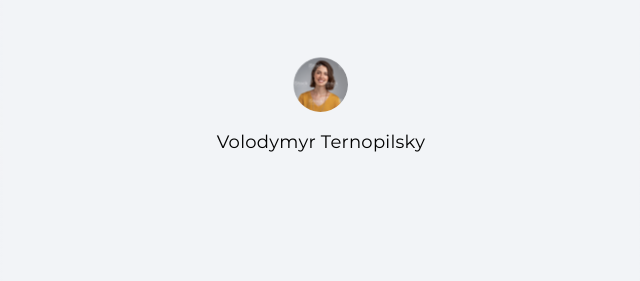
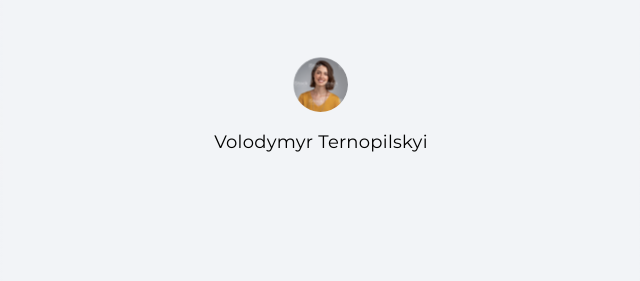
Before and after one commit to botinok-plus/FlashcardsBot, a website: page app/index.html in a window 1280 px wide. Shown: the part 2340-2621 px from the top of the page, 319-959 px from the left. Drawn offline with Linux system fonts and the light colour scheme; files whose address does not match are found by name.

Commit message:
fixed name

```diff
--- a/app/index.html
+++ b/app/index.html
@@ -185,7 +185,7 @@
 						<figure class="author-photo">
 							<img src="assets/img/content/amanda.png" alt="">
 						</figure>
-						<h5 class="author-name">Volodymyr Ternopilsky</h5>
+						<h5 class="author-name">Volodymyr Ternopilskyi</h5>
 					</div>
 				</div>
 				<div class="testimonials-carousel-item">
```
